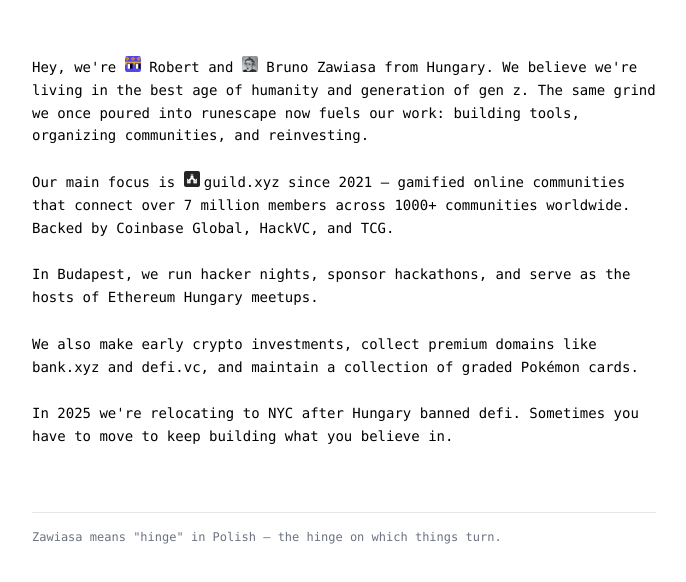
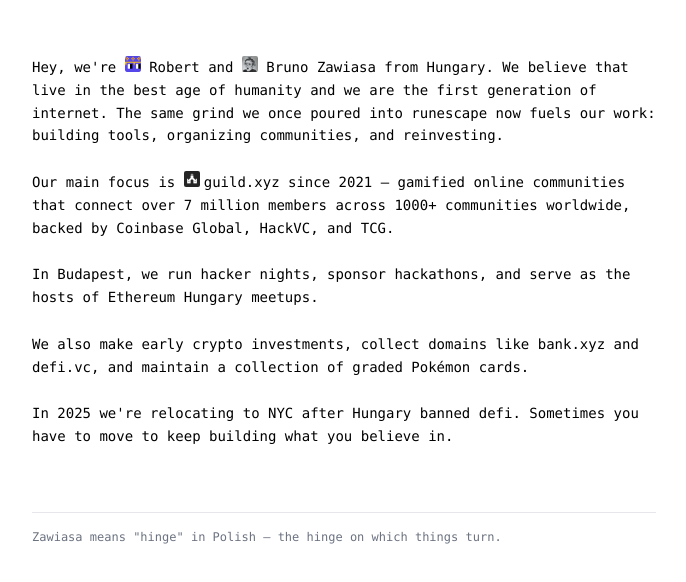
Before and after one commit to Brunya/zawiasa.com, a plain HTML site: page index.html in a window 1280 px wide. Shown: the part 72-654 px from the top of the page, without its empty margins (296-982 px from the left). Drawn offline with nearby package versions, Linux system fonts and the light colour scheme.

Commit message:
Update index.html

```diff
--- a/index.html
+++ b/index.html
@@ -40,12 +40,12 @@
         <div class="space-y-6">
             <p>
                 Hey, we're <img src="./images/raz.png" alt="Robert" class="inline w-4 h-4 rounded-sm object-cover align-baseline"> <a href="https://x.com/razawiasa" target="_blank" class="name-link">Robert</a> and <img src="./images/bruno.png" alt="Bruno" class="inline w-4 h-4 rounded-sm object-cover align-baseline"> <a href="https://x.com/brunya_eth" target="_blank" class="name-link">Bruno</a> Zawiasa from Hungary.
-                We believe we're living in the best age of humanity and generation of gen z. The same grind we once poured into runescape now fuels our work: building tools, organizing communities, and reinvesting.
+                We believe that live in the best age of humanity and we are the first generation of internet. The same grind we once poured into runescape now fuels our work: building tools, organizing communities, and reinvesting.
             </p>
 
             <p>
                 Our main focus is <a href="https://x.com/guildxyz" target="_blank" class="guild-link"><img src="./images/guild.png" alt="Guild" class="inline w-4 h-4 rounded-sm object-cover align-baseline"> guild.xyz</a> since 2021 — gamified online communities that connect over 7 million members
-                across 1000+ communities worldwide. Backed by Coinbase Global, HackVC, and TCG.
+                across 1000+ communities worldwide, backed by Coinbase Global, HackVC, and TCG.
             </p>
 
             <p>
@@ -53,7 +53,7 @@
             </p>
 
             <p>
-                We also make early crypto investments, collect premium domains like bank.xyz and defi.vc, and maintain a collection of graded Pokémon cards.
+                We also make early crypto investments, collect domains like bank.xyz and defi.vc, and maintain a collection of graded Pokémon cards.
             </p>
 
             <p>
```
